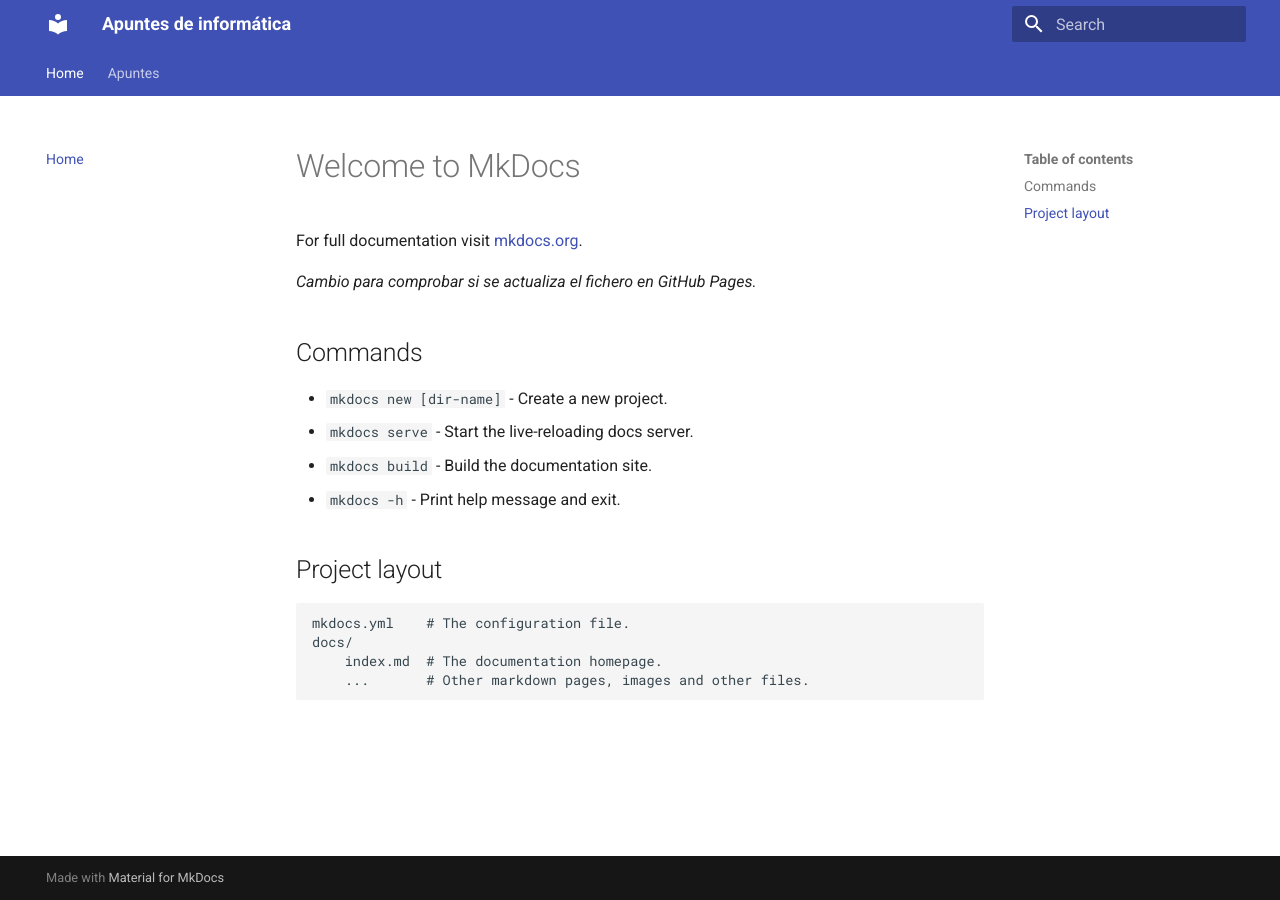
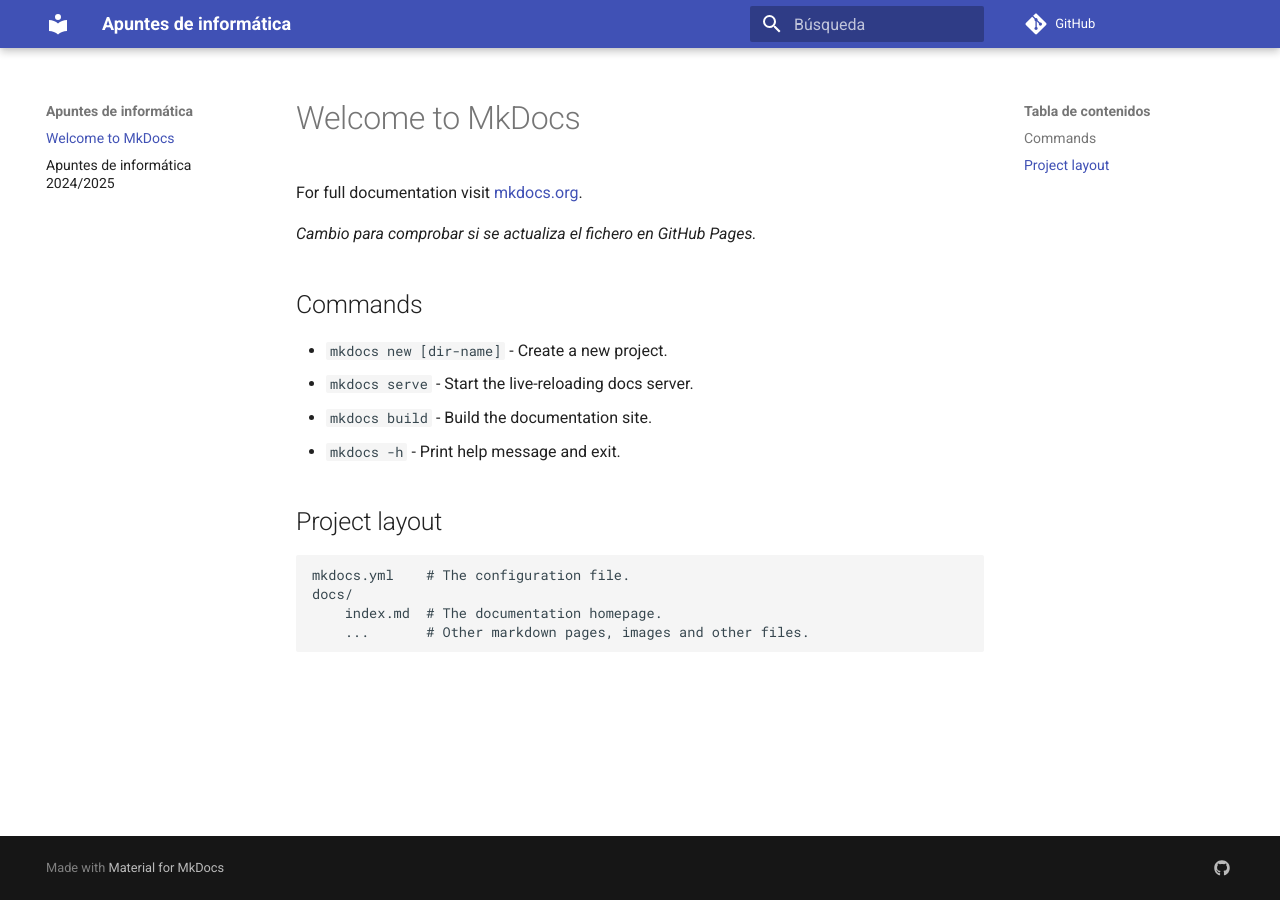
Before and after one commit to mmourazos/Curso-2024-2025, an MkDocs documentation site: the page built from docs/index.md, in a window 1280 px wide. Built offline with MkDocs 1.6.1 and Material for MkDocs 9.7.7, drawn with Linux system fonts in a browser that asks for light colours; comment, search, counter and statistics services are not loaded.

Commit message:
Otro intento.

```diff
--- a/mkdocs.yml
+++ b/mkdocs.yml
@@ -1,11 +1,18 @@
 site_name: Apuntes de informática
 site_url: https://mmourazos.github.io/Curso-2024-2025
+repo_url: https://github.com/mmourazos/Curso-2024-2025
+
 theme:
   name: material
-  languaje: es
-  features:
-    - navigation.instant
-    - navigation.tabs
-nav:
-  - Home: index.md
-  - Apuntes: apuntes.md
+  language: es
+extra:
+  social:
+    - icon: fontawesome/brands/github
+      link: https://github.com/mmourazos/DAM_PR_Apuntes
+markdown_extensions:
+  - pymdownx.highlight:
+      use_pygments: true
+  - pymdownx.superfences
+  - pymdownx.inlinehilite
+  - pymdownx.snippets
+  - footnotes
```
Also changed, not shown: 2 other files.
